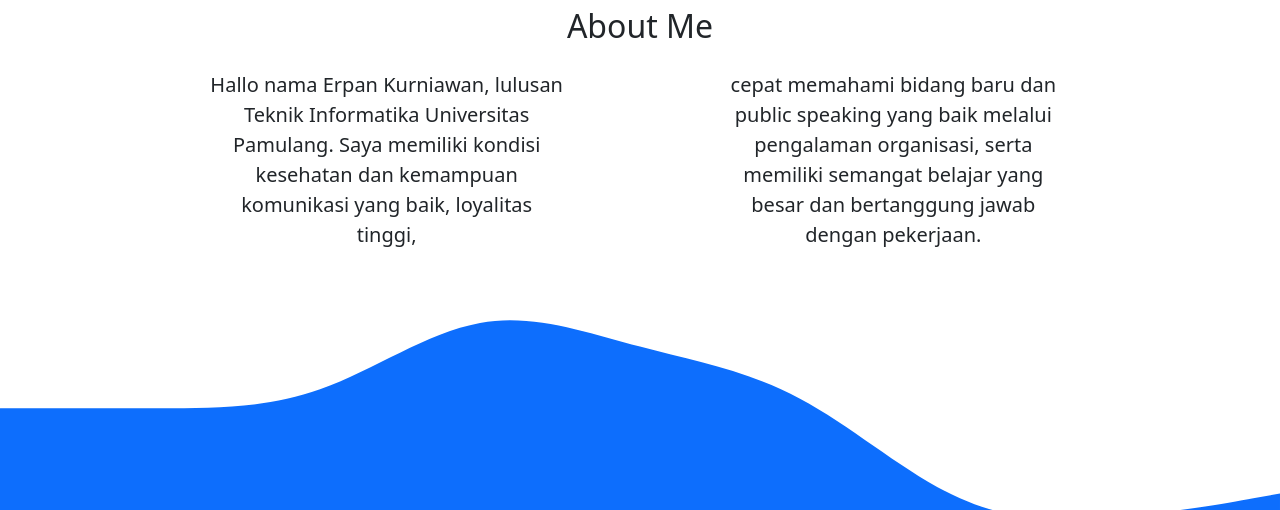
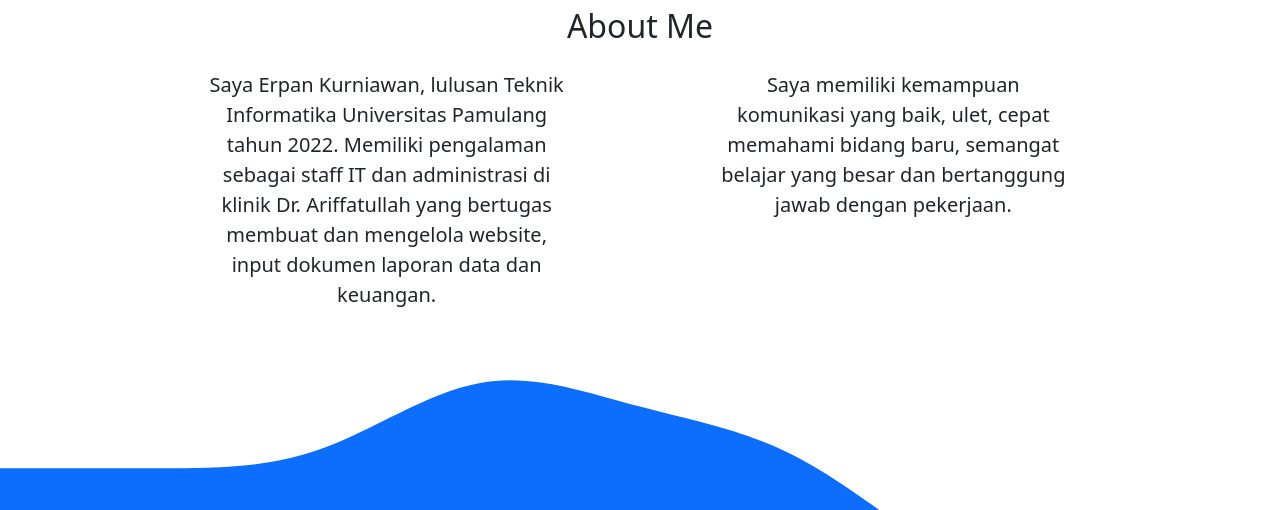
Before and after one commit to ErpanKurniawan/erpankurniawan.github.io, a plain HTML site: page index.html in a window 1280 px wide. Shown: the part 780-1290 px from the top of the page. Drawn offline with nearby package versions, Linux system fonts and the light colour scheme.

Commit message:
jhvjghcvh

```diff
--- a/index.html
+++ b/index.html
@@ -63,10 +63,13 @@
         </div>
         <div class="row justify-content-evenly fs-5 text-center">
           <div class="col-md-4" data-aos="fade-right" data-aos-delay="50">
-            <p>Hallo nama Erpan Kurniawan, lulusan Teknik Informatika Universitas Pamulang. Saya memiliki kondisi kesehatan dan kemampuan komunikasi yang baik, loyalitas tinggi,</p>
+            <p>
+              Saya Erpan Kurniawan, lulusan Teknik Informatika Universitas Pamulang tahun 2022. Memiliki pengalaman sebagai staff IT dan administrasi di klinik Dr. Ariffatullah yang bertugas membuat dan mengelola website, input dokumen
+              laporan data dan keuangan.
+            </p>
           </div>
           <div class="col-md-4" data-aos="fade-left" data-aos-delay="50" data-aos-duration="1000">
-            <p>cepat memahami bidang baru dan public speaking yang baik melalui pengalaman organisasi, serta memiliki semangat belajar yang besar dan bertanggung jawab dengan pekerjaan.</p>
+            <p>Saya memiliki kemampuan komunikasi yang baik, ulet, cepat memahami bidang baru, semangat belajar yang besar dan bertanggung jawab dengan pekerjaan.</p>
             <!-- <div class="card">
               <img src="img/Curriculum.png" class="" alt="Curriculum" />
             </div> -->
```
